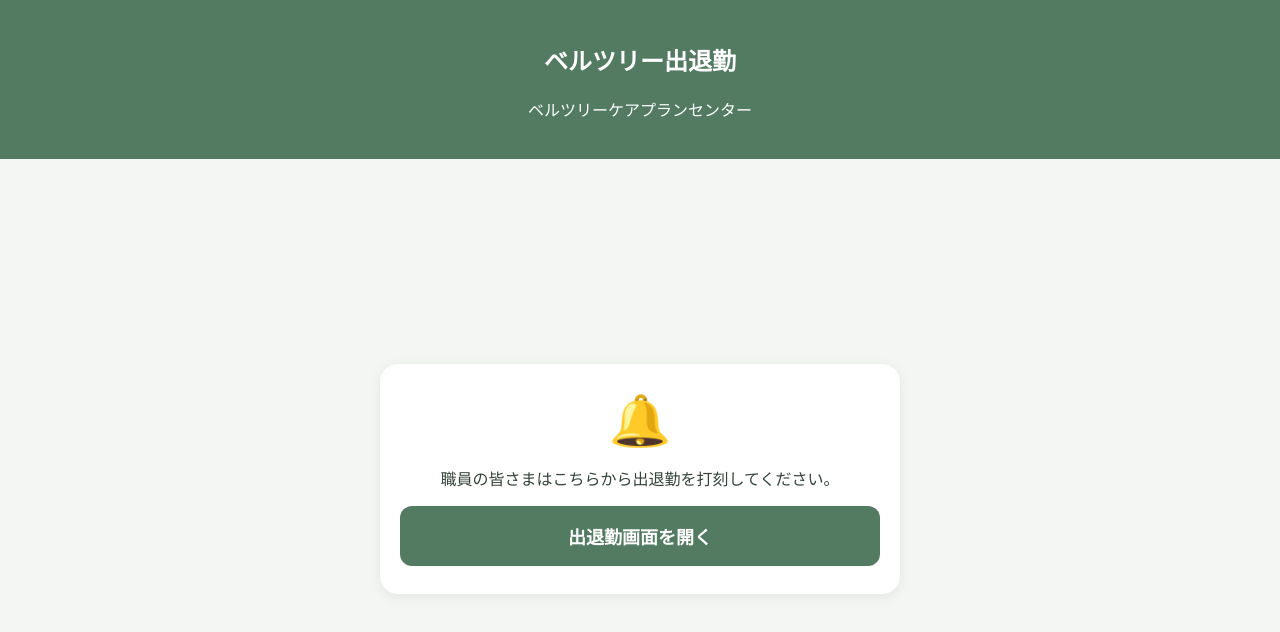
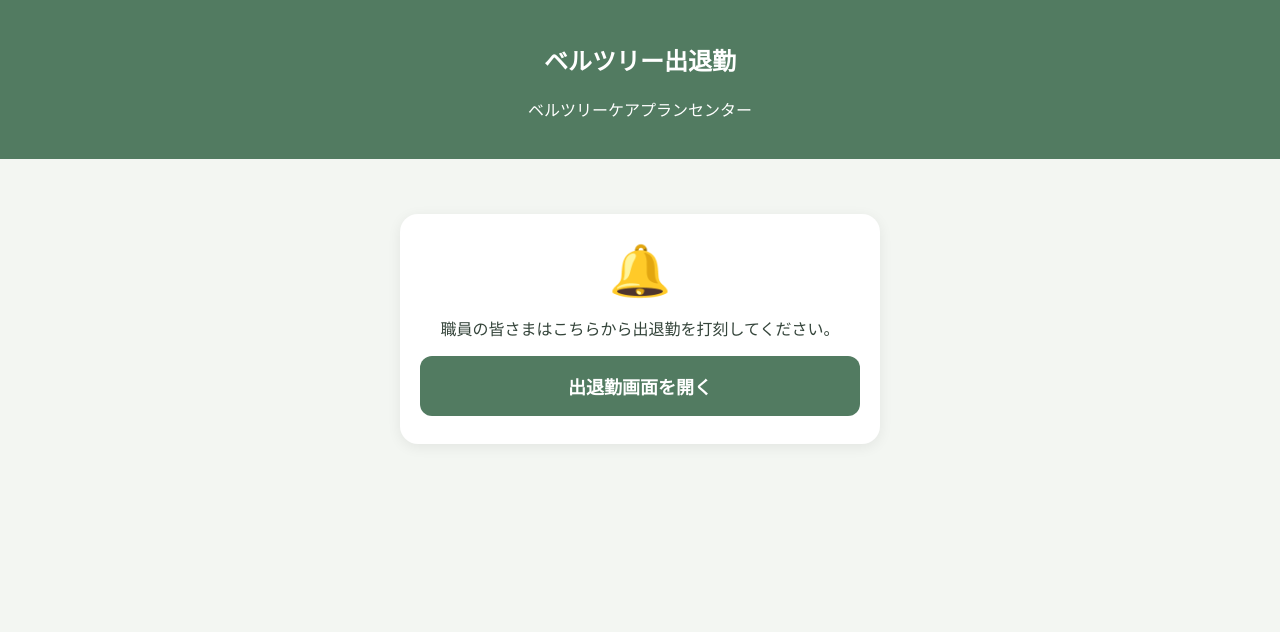
Before and after one commit to belltree20251001-crypto/belltree-attendance, a plain HTML site: page index.html in a window 1280 px wide. Drawn offline with Linux system fonts and the light colour scheme.

Commit message:
Update index.html

```diff
--- a/index.html
+++ b/index.html
@@ -9,36 +9,45 @@
   <title>ベルツリー出退勤</title>
   <link rel="manifest" href="./manifest.json">
   <link rel="apple-touch-icon" href="./icon-192.png">
+
+  <script>
+    (function () {
+      const isApp =
+        window.matchMedia("(display-mode: standalone)").matches ||
+        window.navigator.standalone === true;
+
+      if (isApp) {
+        window.location.replace(
+          "https://script.google.com/macros/s/AKfycbw60SlTDSWuDgO3gRHZx9f7Mby5XD73pnEQx4ZdvWtR-iUTnL_8GNVuDQ6qKp_S1UQ/exec"
+        );
+      }
+    })();
+  </script>
+
   <style>
+    * { box-sizing: border-box; }
     body {
       margin: 0;
       min-height: 100vh;
       font-family: sans-serif;
       background: #f3f6f2;
       color: #34443a;
-      display: flex;
-      flex-direction: column;
+      text-align: center;
     }
     header {
       background: #527b61;
       color: white;
-      text-align: center;
       padding: 22px 12px;
     }
     main {
-      flex: 1;
-      display: flex;
-      align-items: center;
-      justify-content: center;
-      padding: 20px;
+      padding: 35px 18px;
     }
     .card {
-      width: 100%;
       max-width: 480px;
+      margin: 20px auto;
+      padding: 28px 20px;
       background: white;
       border-radius: 18px;
-      padding: 28px 20px;
-      text-align: center;
       box-shadow: 0 3px 14px #00000012;
     }
     .bell { font-size: 50px; }
@@ -65,7 +74,7 @@
       <div class="bell">🔔</div>
       <p>職員の皆さまはこちらから出退勤を打刻してください。</p>
       <a class="open-link"
-        href="https://script.google.com/macros/s/AKfycbw60SlTDSWuDgO3gRHZx9f7Mby5XD73pnEQx4ZdvWtR-iUTnL_8GNVuDQ6qKp_S1UQ/exec">
+         href="https://script.google.com/macros/s/AKfycbw60SlTDSWuDgO3gRHZx9f7Mby5XD73pnEQx4ZdvWtR-iUTnL_8GNVuDQ6qKp_S1UQ/exec">
         出退勤画面を開く
       </a>
     </section>
@@ -75,16 +84,6 @@
     if ("serviceWorker" in navigator) {
       navigator.serviceWorker.register("./sw.js").catch(function(){});
     }
-
-    const launchedAsApp =
-      window.matchMedia("(display-mode: standalone)").matches ||
-      window.navigator.standalone === true;
-
-    if (launchedAsApp) {
-      window.location.replace(
-        "https://script.google.com/macros/s/AKfycbw60SlTDSWuDgO3gRHZx9f7Mby5XD73pnEQx4ZdvWtR-iUTnL_8GNVuDQ6qKp_S1UQ/exec"
-      );
-    }
   </script>
 </body>
 </html>
```
